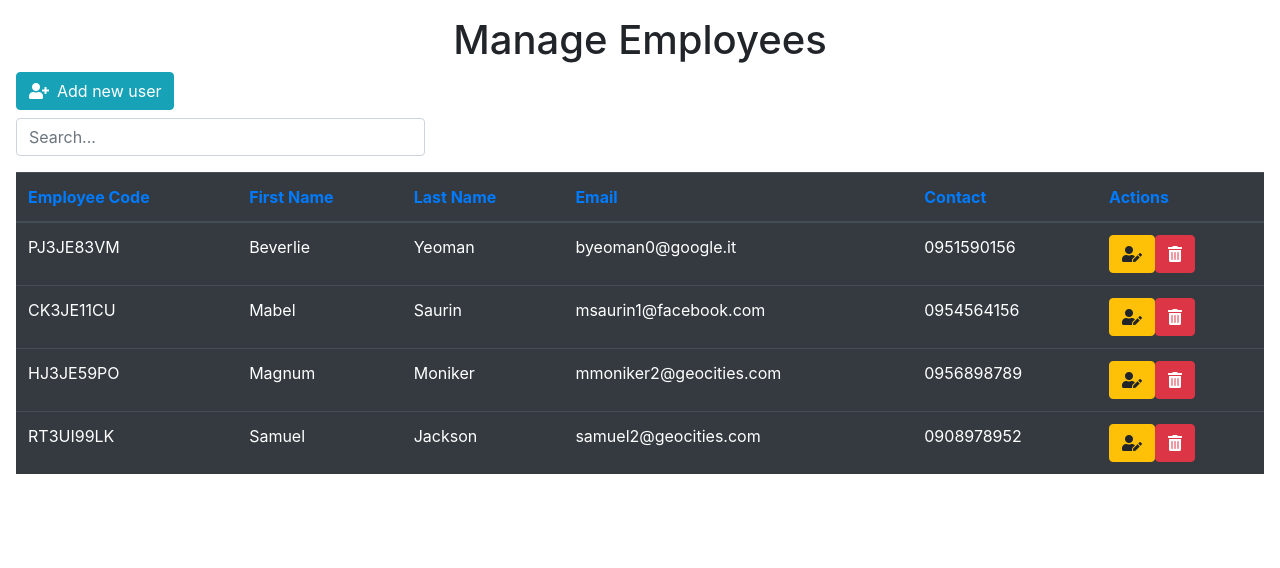
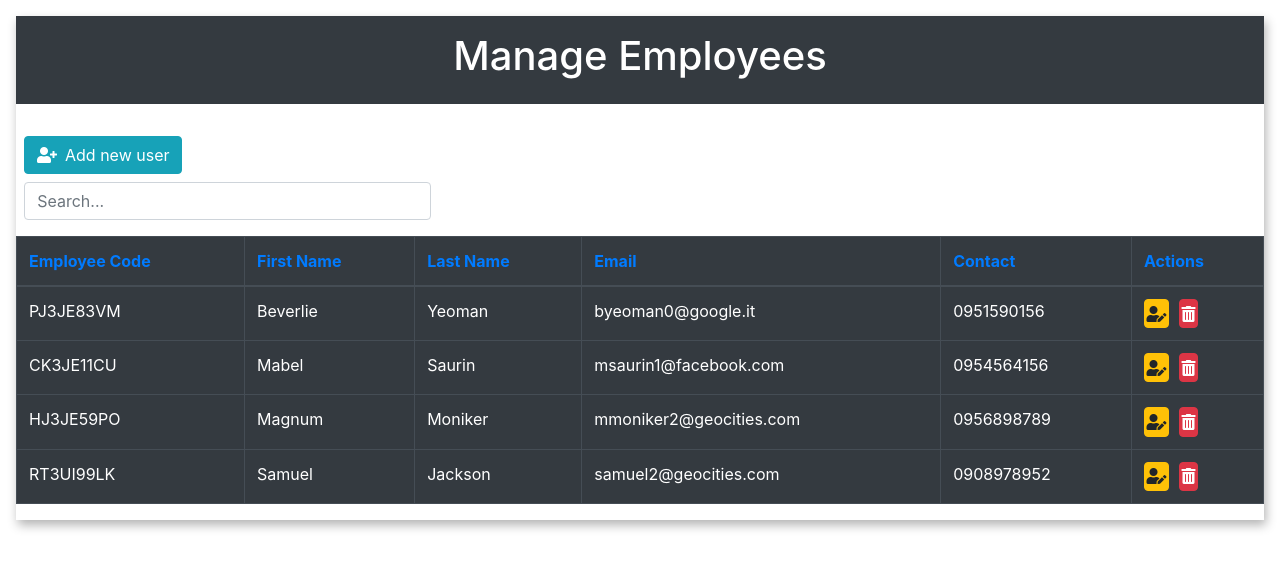
Before and after one commit to Miselrkba/react-reusable-searchable-crud-table, a React (Create React App) app: page / in a window 1280 px wide. Shown: the top 568 px of the page. Built offline with nearby package versions, Linux system fonts and the light colour scheme.

Commit message:
added edit mode animation

```diff
--- a/src/App.css
+++ b/src/App.css
@@ -1,9 +1,25 @@
+html {
+  margin: 0;
+  padding: 0;
+}
+body {
+  background: white;
+}
+
 h1 {
   text-align: center;
 }
 
+.header {
+  background: #343a40;
+  color: white;
+  padding: 1em;
+  margin-bottom: 2em;
+}
+
 .main-table-container {
   margin: 1em;
+  box-shadow: 2px 5px 10px rgba(0, 0, 0, 0.3);
 }
 
 .search-container {
@@ -13,12 +29,54 @@ h1 {
 .form-container {
   margin-top: 1em;
   margin-bottom: 1em;
+  margin-left: 0.2em;
 }
 
 .add-button {
   margin-bottom: 0.5em;
+  margin-left: 0.5em;
+}
+
+.search-container {
+  margin-left: 0.2em;
 }
 
 .fa-user-plus {
   padding-right: 0.5em;
 }
+
+.btn-warning {
+  padding: 0.1em;
+  margin-right: 0.3em;
+}
+.btn-danger {
+  padding: 0.1em;
+  margin-left: 0.3em;
+}
+
+.alert {
+  width: 16em;
+  margin: 0 auto;
+  text-align: center;
+}
+
+/*
+****animations */
+
+.fade-in {
+  animation-name: fade-in;
+  animation-duration: 1s;
+  animation-timing-function: ease-out;
+  animation-fill-mode: both;
+  /* animation-delay: 2s; */
+}
+@keyframes fade-in {
+  from {
+    opacity: 0%;
+    /* width: 0%; */
+  }
+  to {
+    opacity: 100%;
+    width: 50%;
+  }
+}
--- a/src/components/Table.js
+++ b/src/components/Table.js
@@ -95,6 +95,7 @@ const Table = () => {
   //find user to be edited and set input value to this user
   const handleEdit = (id) => {
     setEdit(true);
+    setAddNewUser(true);
     setTableData(newTableData.filter((item) => item.id !== id));
     setUser(newTableData.find((item) => item.id === id));
   };
@@ -109,11 +110,19 @@ const Table = () => {
     setNewTableData(tableData.filter((item) => item.id !== id));
   };
 
-
+  //S -when editing form is not showing
+  //T -onHandleEdit need to show add user form
 
   return (
     <div className="main-table-container">
-      <h1>Manage Employees</h1>
+      <div className="header">
+        <h1>Manage Employees</h1>
+      </div>
+      {edit ? (
+          <div class="alert alert-success fade-in" role="alert">
+            Edit user mode on
+          </div>
+        ) : null}
       <button
         className="btn btn-info add-button"
         onClick={() => setAddNewUser(!addNewUser)}
@@ -131,7 +140,7 @@ const Table = () => {
         />
       ) : null}
       <div className="table-responsive">
-        <table className="table table-dark table-hover">
+        <table className="table table-dark table-hover table-bordered">
           <TableHeaders />
           <TableDataCells
             tableData={tableData}
--- a/src/components/TableDataCells.js
+++ b/src/components/TableDataCells.js
@@ -10,20 +10,22 @@ const TableDataCells = ({ tableData, handleEdit, handleDelete }) => {
         <td>{data.email}</td>
         <td>{data.contact}</td>
         <td>
+          <span className='edit-button-container'>
           <button
             className="btn btn-warning"
             onClick={() => handleEdit(data.id)}
           >
             <i className="fas fa-user-edit"></i>
-            {/* edit */}
           </button>
+          </span>
+          <span className='delete-button-container'>
           <button
             className="btn btn-danger"
             onClick={() => handleDelete(data.id)}
           >
             <i className="fas fa-trash-alt"></i>
-            {/* delete */}
           </button>
+          </span>
         </td>
       </tr>
     </React.Fragment>
```
Also changed, not shown: 1 other file (tests, documents, lock files or other folders).
